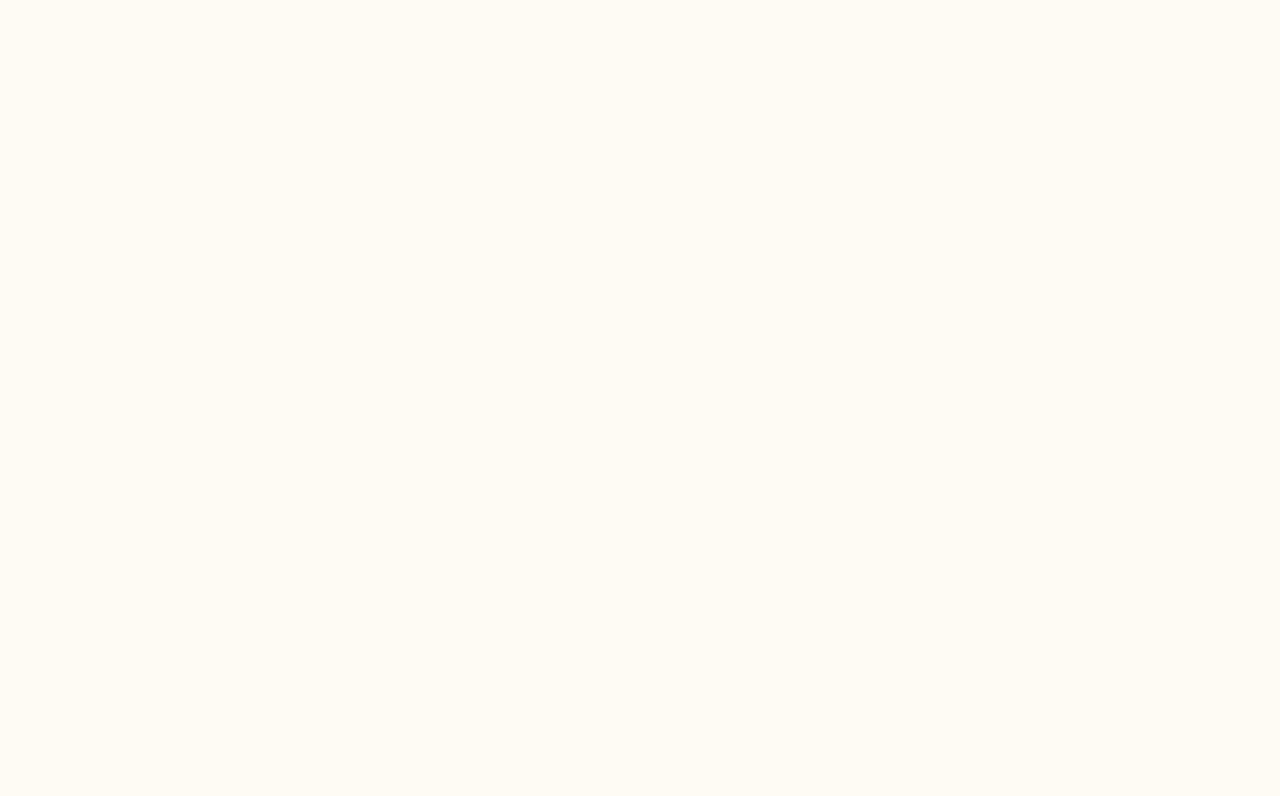
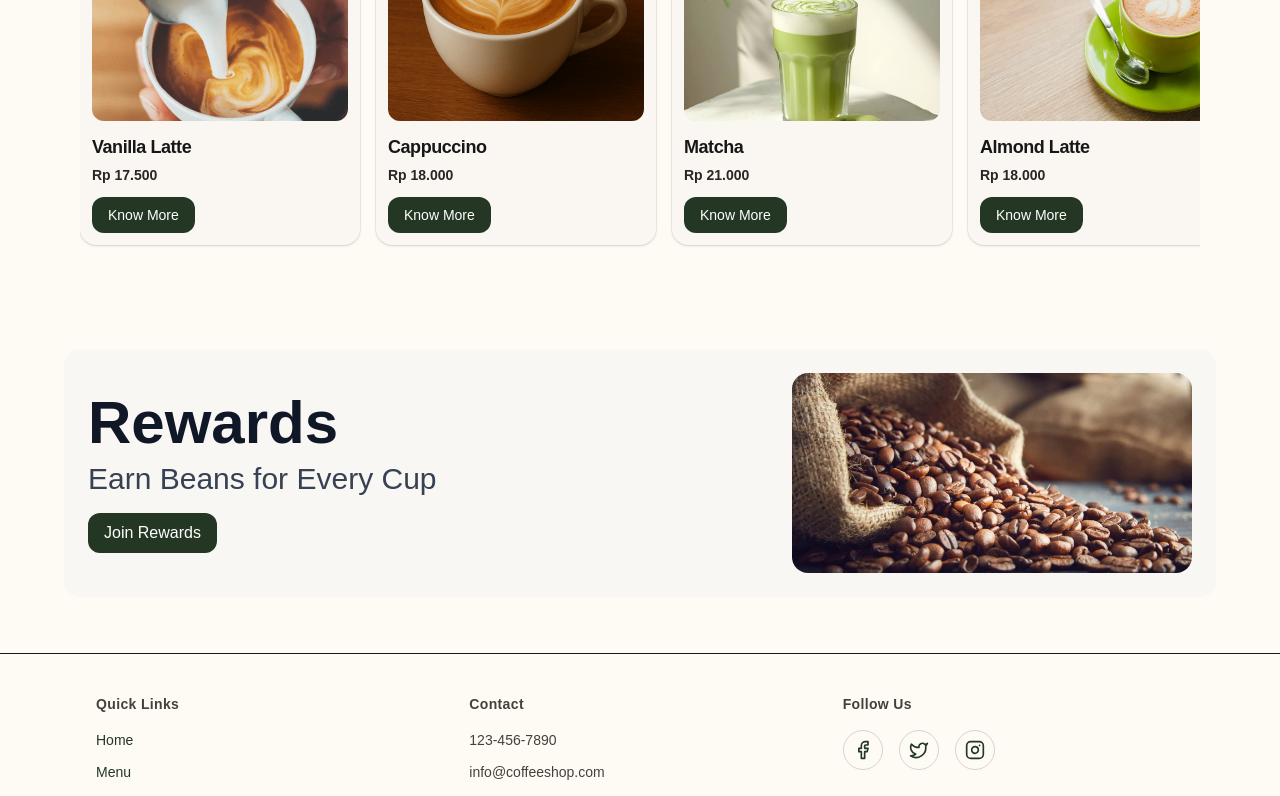
Before and after one commit to dmjrmh/next-coffee-shop, a Next.js app: page / in a window 1280 px wide. Shown: the part 800-1596 px from the top of the page. Before the commit the page ends 800 px from the top, so only its background shows below. Built offline with nearby package versions, Linux system fonts and the light colour scheme.

Commit message:
added rewards section

```diff
--- a/src/app/page.tsx
+++ b/src/app/page.tsx
@@ -1 +1,13 @@
-export default function Home() {}
+import HeroSection from "@/components/home/HeroSection"
+import Carousel from "@/components/home/Carousel"
+import RewardsSection from "@/components/home/RewardsSection"
+
+export default function Home() {
+  return (
+    <>
+      <HeroSection/>
+      <Carousel/>
+      <RewardsSection/>
+    </>
+  )
+}
--- /dev/null
+++ b/src/components/home/RewardsSection.tsx
@@ -0,0 +1,30 @@
+import Image from "next/image";
+import Link from "next/link";
+
+export default function RewardsSection() {
+  return (
+    <section className="px-4 py-10 sm:px-6 md:py-14 lg:px-8">
+      <div className="mx-auto max-w-6xl rounded-2xl bg-[#f9f7f3] p-6 flex flex-col items-center justify-between gap-6 sm:flex-row sm:gap-8">
+        <div>
+          <h2 className="text-4xl md:text-6xl font-semibold text-gray-900">Rewards</h2>
+          <p className="mt-2 text-xl md:text-3xl text-gray-700">Earn Beans for Every Cup</p>
+          <Link
+            href="/rewards"
+            className="mt-4 inline-block rounded-xl bg-starbuck px-4 py-2 text-white hover:bg-emerald-900 transition"
+          >
+            Join Rewards
+          </Link>
+        </div>
+
+        <div className="relative w-100 h-[200px] shrink-0">
+          <Image
+            src="/images/home/reward-coffee.jpg"
+            alt="Reward Coffee"
+            fill
+            className="object-cover rounded-2xl"
+          />
+        </div>
+      </div>
+    </section>
+  );
+}
```
